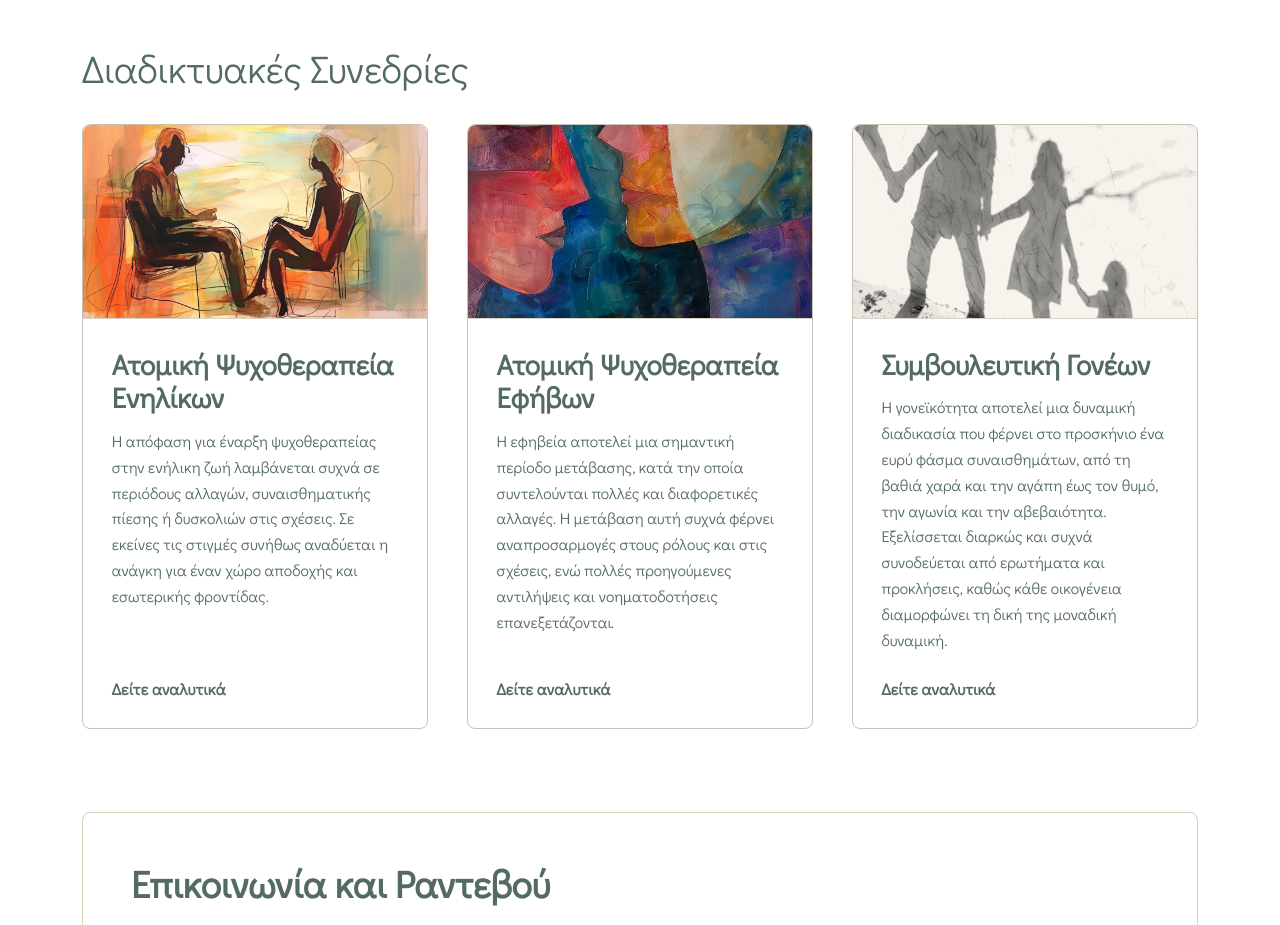
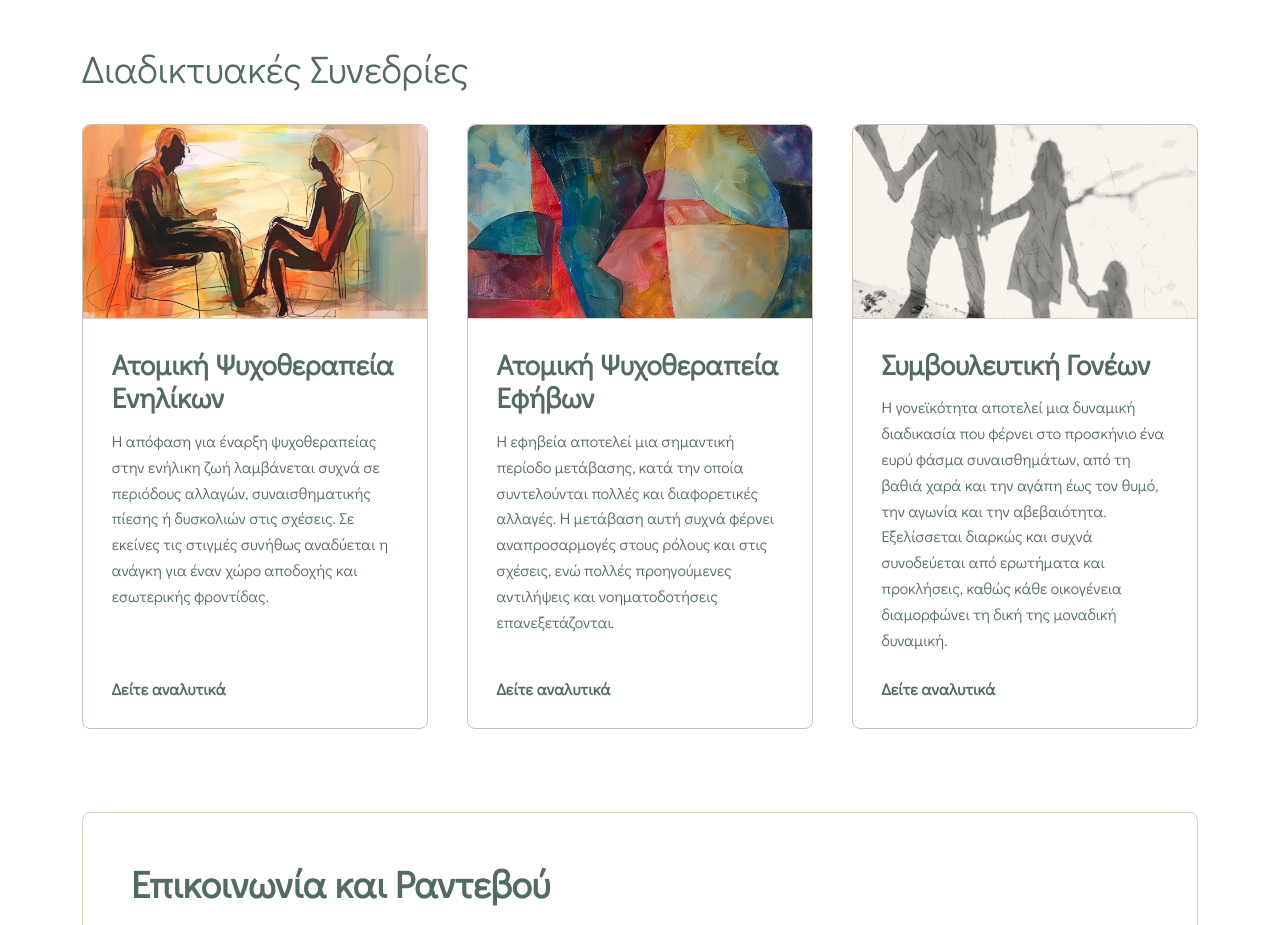
Before and after one commit to yourijanssen/ZoiWebsiteNextjs, a Next.js app: page / in a window 1280 px wide. Shown: the part 1660-2585 px from the top of the page. Built offline with nearby package versions, Linux system fonts and the light colour scheme.

Commit message:
changed croppping at the top

```diff
--- a/app/globals.css
+++ b/app/globals.css
@@ -2411,7 +2411,7 @@ body::after,
 
 .services-directory .service-media-adolescent {
   background-size: cover;
-  background-position: center 85%;
+  background-position: center top;
 }
 
 .services-directory .service-media-parentCounseling {
```
